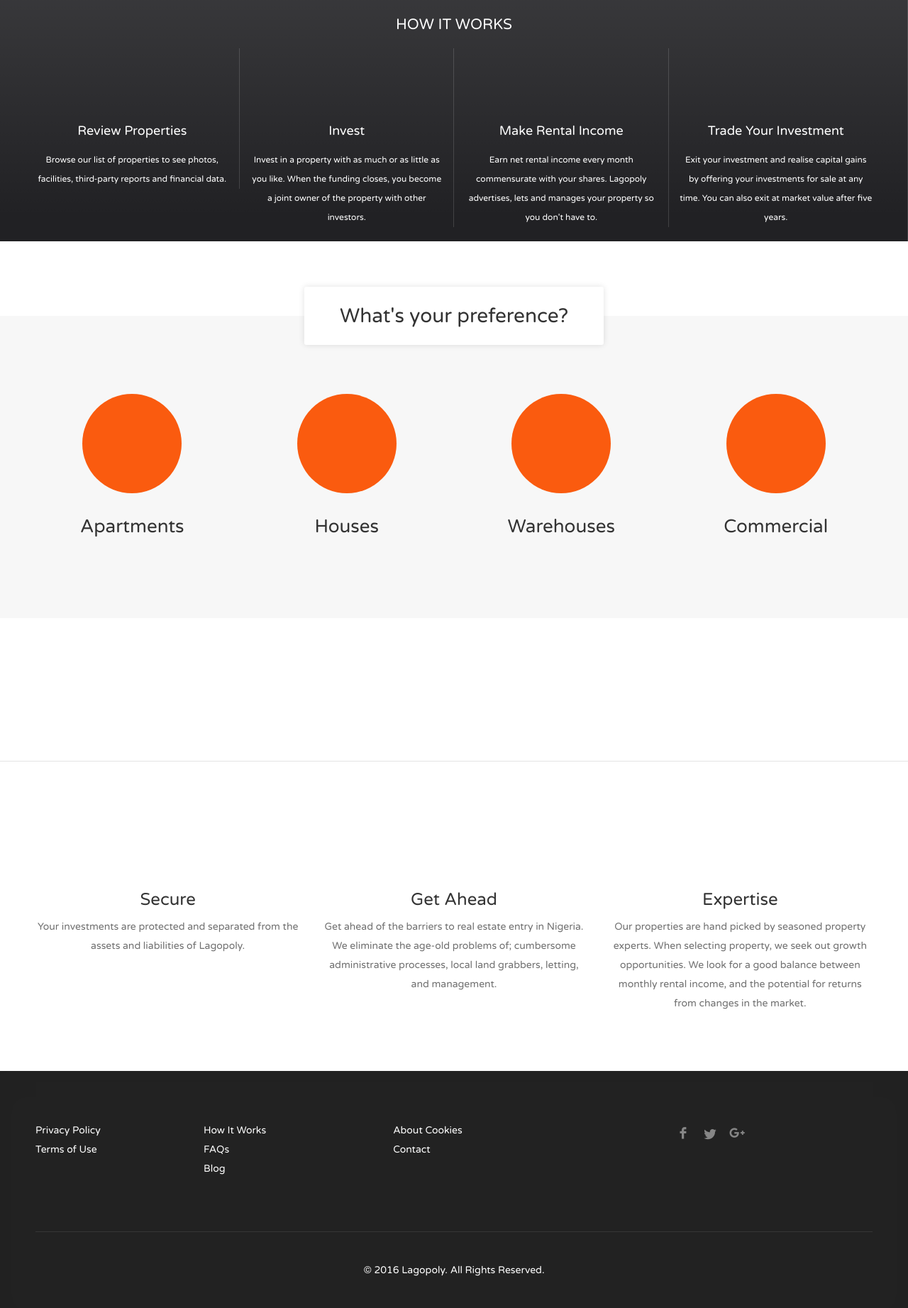
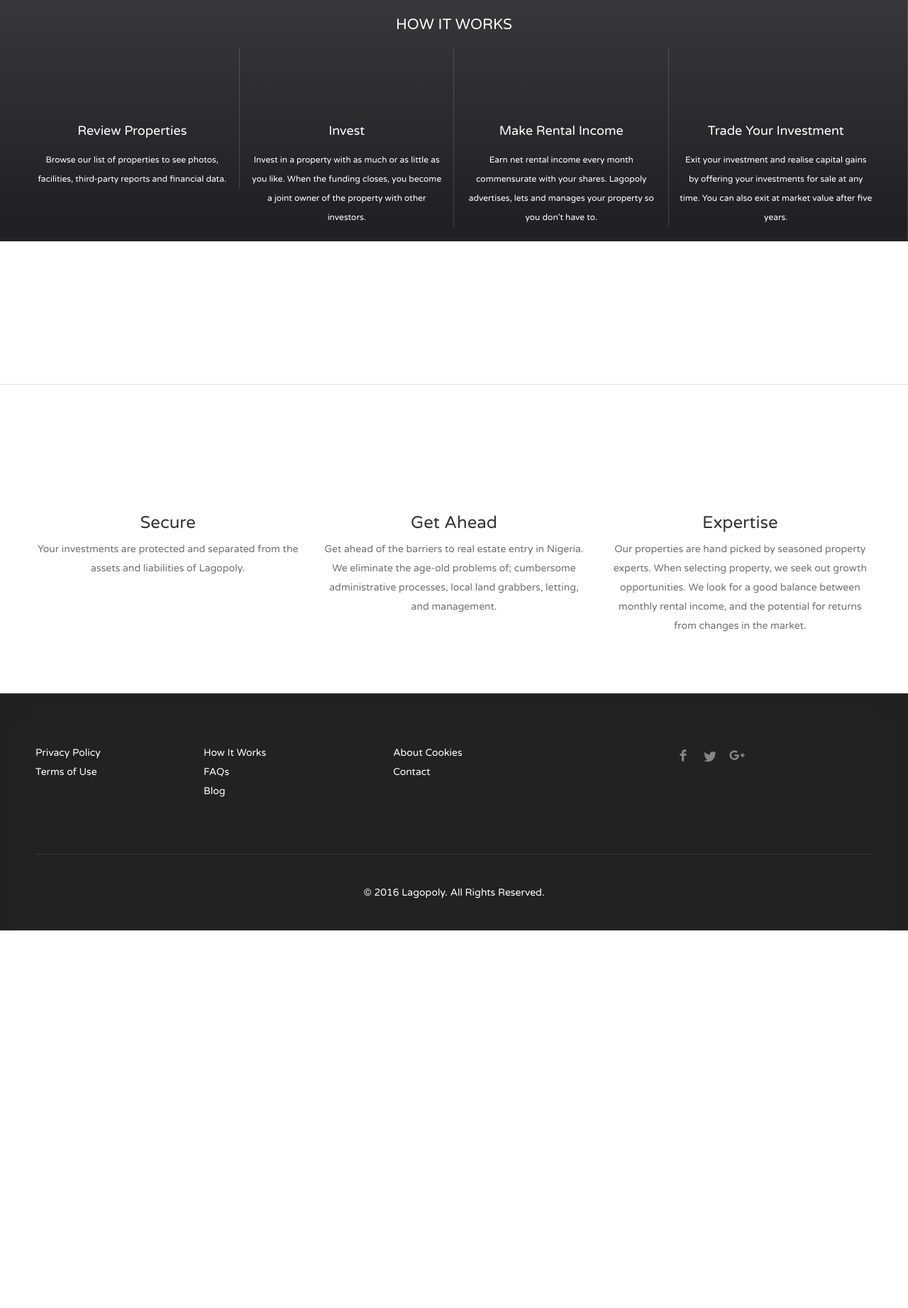
Before and after one commit to vaakinmade/Lago, a Django app: page / in a window 1280 px wide. Shown: the part 870-2713 px from the top of the page at 71% size. After the commit the page ends 2181 px from the top, so only its background shows below. Run offline with Django 3.2, Linux system fonts and the light colour scheme; data comes from the database, SQL or seed files in the repository; data that the repository does not hold is empty; parts of the project's set-up code (start-up, migrations or seed data) failed here and were passed over; some libraries are stand-ins or nearby versions; some web fonts are replaced.

Commit message:
removed unused section

```diff
--- a/templates/home.html
+++ b/templates/home.html
@@ -109,82 +109,6 @@
 	</div>
 </section>
 <!-- How It Works  / End -->
-
-<!-- Fullwidth Section -->
-<section class="fullwidth margin-top-105" data-background-color="#f7f7f7">
-
-	<!-- Box Headline -->
-	<h3 class="headline-box">What's your preference?</h3>
-
-	<!-- Content -->
-	<div class="container">
-		<div class="row">
-
-			<div class="col-md-3 col-sm-6">
-				<!-- Icon Box -->
-				<div class="icon-box-1">
-
-					<div class="icon-container">
-						<i class="im im-icon-Office"></i>
-						<div class="icon-links">
-							<a href="listings-grid-standard-with-sidebar.html">Apartments</a>
-						</div>
-					</div>
-
-					<h3>Apartments</h3>
-				</div>
-			</div>
-
-			<div class="col-md-3 col-sm-6">
-				<!-- Icon Box -->
-				<div class="icon-box-1">
-
-					<div class="icon-container">
-						<i class="im im-icon-Home-2"></i>
-						<div class="icon-links">
-							<a href="listings-grid-standard-with-sidebar.html">Houses</a>
-						</div>
-					</div>
-
-					<h3>Houses</h3>
-				</div>
-			</div>
-
-			<div class="col-md-3 col-sm-6">
-				<!-- Icon Box -->
-				<div class="icon-box-1">
-
-					<div class="icon-container">
-						<i class="im im-icon-Warehouse"></i>
-						<div class="icon-links">
-							<a href="listings-grid-standard-with-sidebar.html">Warehouses</a>
-						</div>
-					</div>
-
-					<h3>Warehouses</h3>
-				</div>
-			</div>
-
-			<div class="col-md-3 col-sm-6">
-				<!-- Icon Box -->
-				<div class="icon-box-1">
-
-					<div class="icon-container">
-						<i class="im im-icon-Building"></i>
-						<div class="icon-links">
-							<a href="listings-grid-standard-with-sidebar.html">Commercial</a>
-						</div>
-					</div>
-
-					<h3>Commercial</h3>
-				</div>
-			</div>
-
-		</div>
-	</div>
-</section>
-<!-- Fullwidth Section / End -->
-
 
 <!-- Container -->
 <section class="fullwidth padding-top-10" data-background-color="#fff">
```
